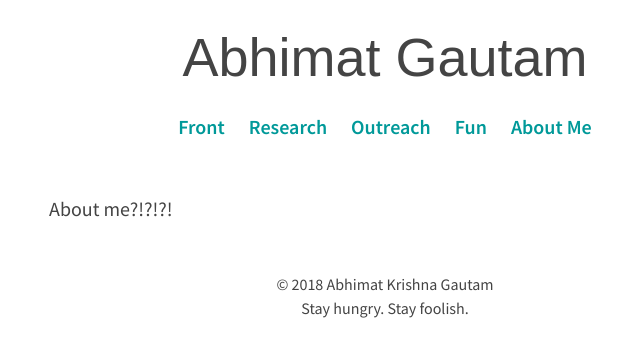
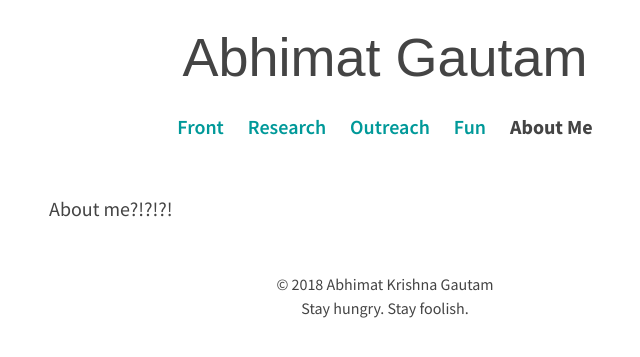
Before and after one commit to abhimat/abhimat.github.io, a Jekyll site: the page built from aboutme/index.md, in a window 1280 px wide. Shown: the top 357 px of the page, without its empty margins (255-895 px from the left). Built offline with Jekyll 4.4.1, drawn with Linux system fonts in a browser that asks for light colours.

Commit message:
Changes to navigation and page layouts

```diff
--- a/_data/navigation.yml
+++ b/_data/navigation.yml
@@ -12,4 +12,4 @@
   nav_cat: fun
 - link: /aboutme/
   name: About Me
-  nav_cat: about_me
+  nav_cat: aboutme
--- a/_includes/head.html
+++ b/_includes/head.html
@@ -2,6 +2,12 @@
 	<meta charset="utf-8">
   <meta http-equiv="X-UA-Compatible" content="IE=edge">
   <meta name="viewport" content="width=device-width, initial-scale=1">
+
+  {% if page.nav_cat == 'front' %}
+  <title>{{ site.title }}</title>
+  {% else %}
+  <title>{{ site.title }}: {{ page.title }}</title>
+  {% endif %}
 
 	<!-- Favicon -->
 	<link rel="shortcut icon" href="./favicon.png">
```
Also changed, not shown: _layouts/default.html (line endings or trailing spaces).
